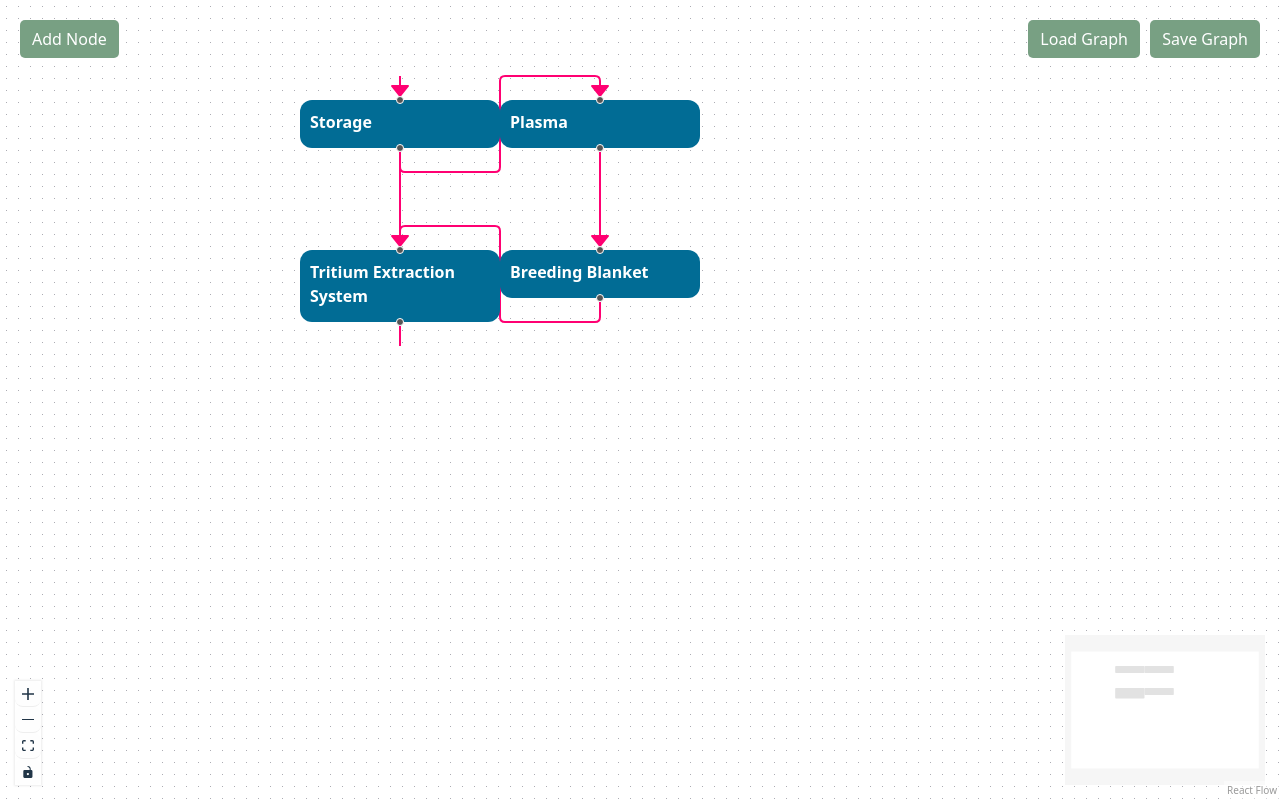
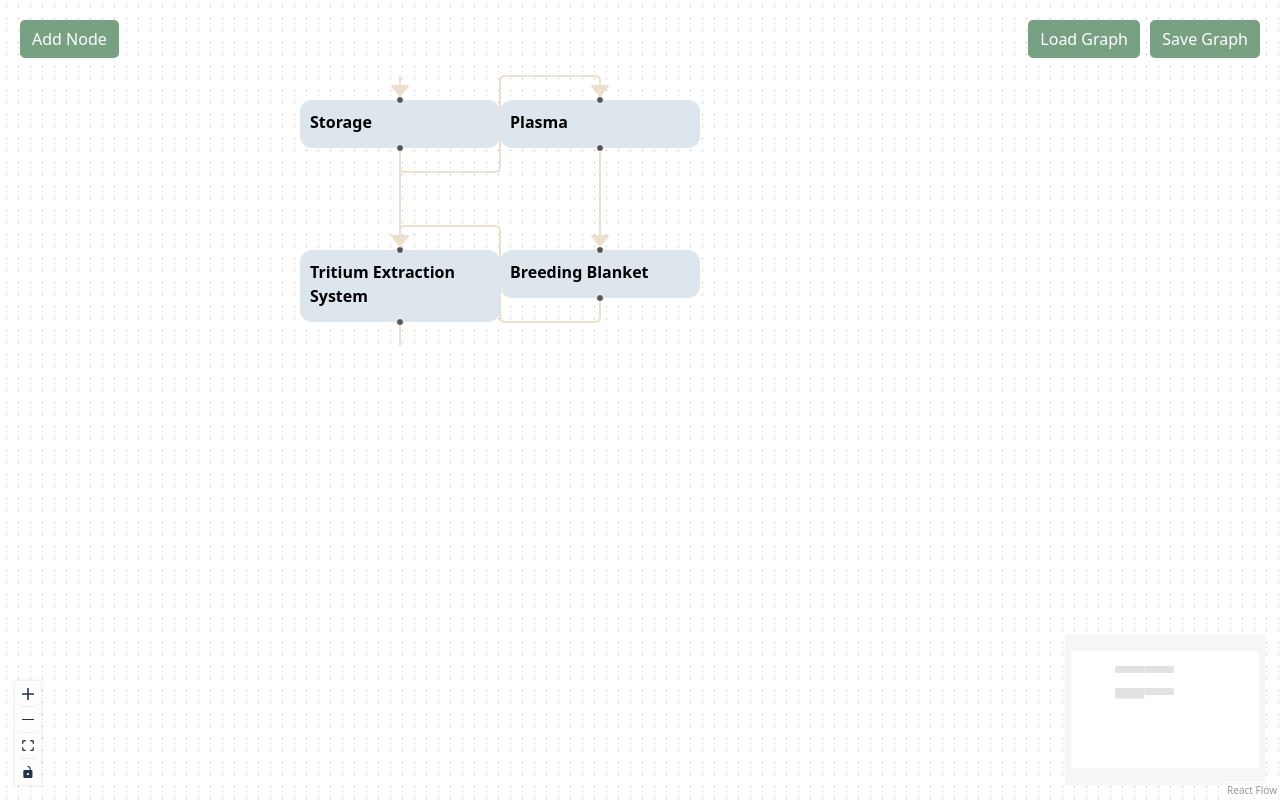
Before and after one commit to tasnimxvi/fuel-cycle-sim, a React (Vite) app: page / in a window 1280 px wide. Built offline with nearby package versions, Linux system fonts and the light colour scheme.

Commit message:
Changed node and edge colors

```diff
--- a/src/CustomEdge.jsx
+++ b/src/CustomEdge.jsx
@@ -2,14 +2,14 @@ import { MarkerType } from '@xyflow/react';
 
 const defaultEdgeStyle = {
   strokeWidth: 2,
-  stroke: '#FF0072',
+  stroke: '#ECDFCC',
 };
 
 const defaultMarkerEnd = {
   type: MarkerType.ArrowClosed,
   width: 20,
   height: 20,
-  color: '#FF0072',
+  color: '#ECDFCC',
 };
 
 export function makeEdge({ id, source, target, type = 'smoothstep', label, dashed = false }) {
--- a/src/CustomNode.jsx
+++ b/src/CustomNode.jsx
@@ -6,8 +6,8 @@ export default function CustomNode({ data }) {
     <div
       style={{
         width: 180,
-        background: '#016c95',
-        color: 'white',
+        background: '#DDE6ED',
+        color: 'black',
         borderRadius: 12,
         padding: 10,
         fontWeight: 'bold',
```
